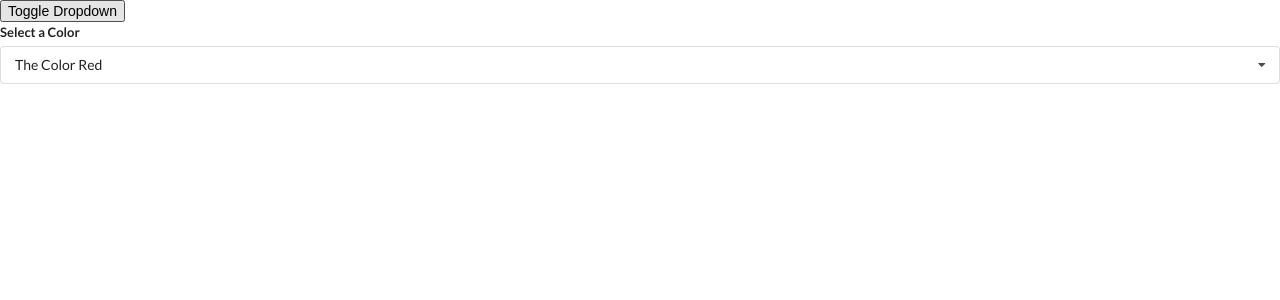
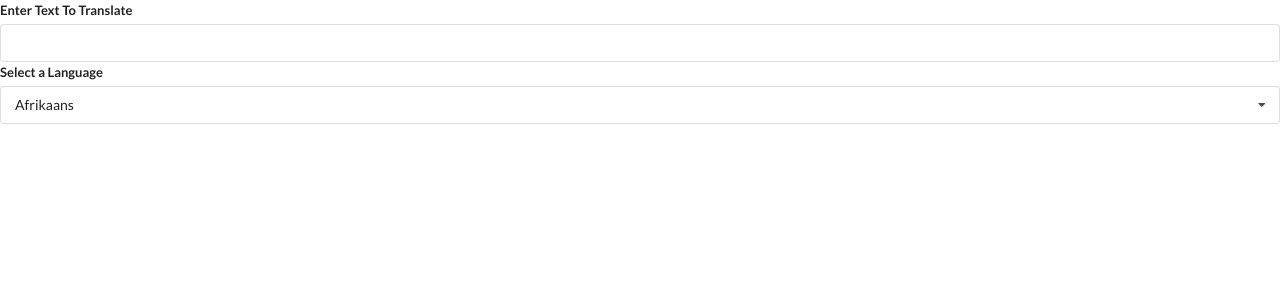
Before and after one commit to FareedKandalaft/Widgets, a React (Create React App) app: page / in a window 1280 px wide. Shown: the top 300 px of the page. Built offline with nearby package versions, Linux system fonts and the light colour scheme.

Commit message:
Beginning of Translate component

```diff
--- a/src/App.js
+++ b/src/App.js
@@ -1,7 +1,8 @@
 import React, { useState } from 'react';
 // import Accordion from './components/Accordion';
 // import Search from './components/Search';
-import Dropdown from './components/Dropdown';
+// import Dropdown from './components/Dropdown';
+import Translate from './components/Translate';
 
 const items = [
   {
@@ -35,21 +36,17 @@
 
 const App = () => {
   const [selected, setSelected] = useState(options[0]);
-  const [showDropdown, setShowDropdown] = useState(true);
   return (
     <div>
       {/* <Accordion items={items} /> */}
       {/* <Search /> */}
-      <button onClick={() => setShowDropdown(!showDropdown)}>
-        Toggle Dropdown
-      </button>
-      {showDropdown ? (
-        <Dropdown
+      {/* <Dropdown
           selected={selected}
           options={options}
           onSelectedChange={setSelected}
-        />
-      ) : null}
+          label="Select a Color"
+        /> */}
+      <Translate />
     </div>
   );
 };
--- a/src/components/Dropdown.js
+++ b/src/components/Dropdown.js
@@ -1,6 +1,6 @@
 import React, { useState, useEffect, useRef } from 'react';
 
-const Dropdown = ({ options, selected, onSelectedChange }) => {
+const Dropdown = ({ options, selected, onSelectedChange, label }) => {
   const [open, setOpen] = useState(false);
   const ref = useRef();
   useEffect(() => {
@@ -39,7 +39,7 @@
   return (
     <div ref={ref} className='ui form'>
       <div className='field'>
-        <label className='label'>Select a Color</label>
+        <label className='label'>{label}</label>
         <div
           onClick={() => setOpen(!open)}
           className={`ui selection dropdown ${open ? 'visible active' : ''}`}
--- /dev/null
+++ b/src/components/Translate.js
@@ -0,0 +1,41 @@
+import React, { useState } from 'react';
+import Dropdown from './Dropdown';
+
+const options = [
+  {
+    label: 'Afrikaans',
+    value: 'af',
+  },
+  {
+    label: 'Arabic',
+    value: 'ar',
+  },
+  {
+    label: 'Hindi',
+    value: 'hi',
+  },
+];
+
+const Translate = () => {
+  const [language, setLanguage] = useState(options[0]);
+  const [text, setText] = useState('');
+  return (
+    <div>
+      <div className='ui form'>
+        <div className='field'>
+          <label>Enter Text To Translate</label>
+          <input value={text} onChange={(e) => setText(e.target.value)} />
+        </div>
+      </div>
+
+      <Dropdown
+        label='Select a Language'
+        selected={language}
+        onSelectedChange={setLanguage}
+        options={options}
+      />
+    </div>
+  );
+};
+
+export default Translate;
```
